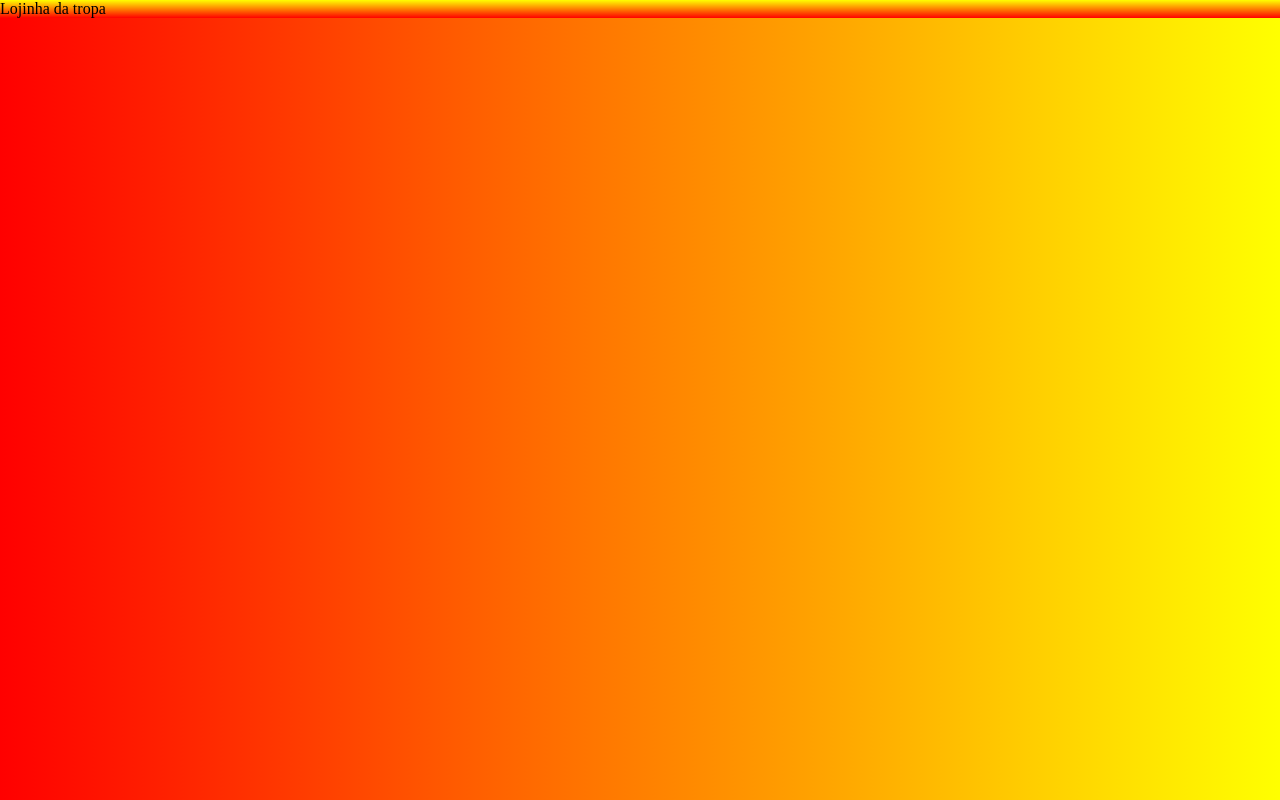
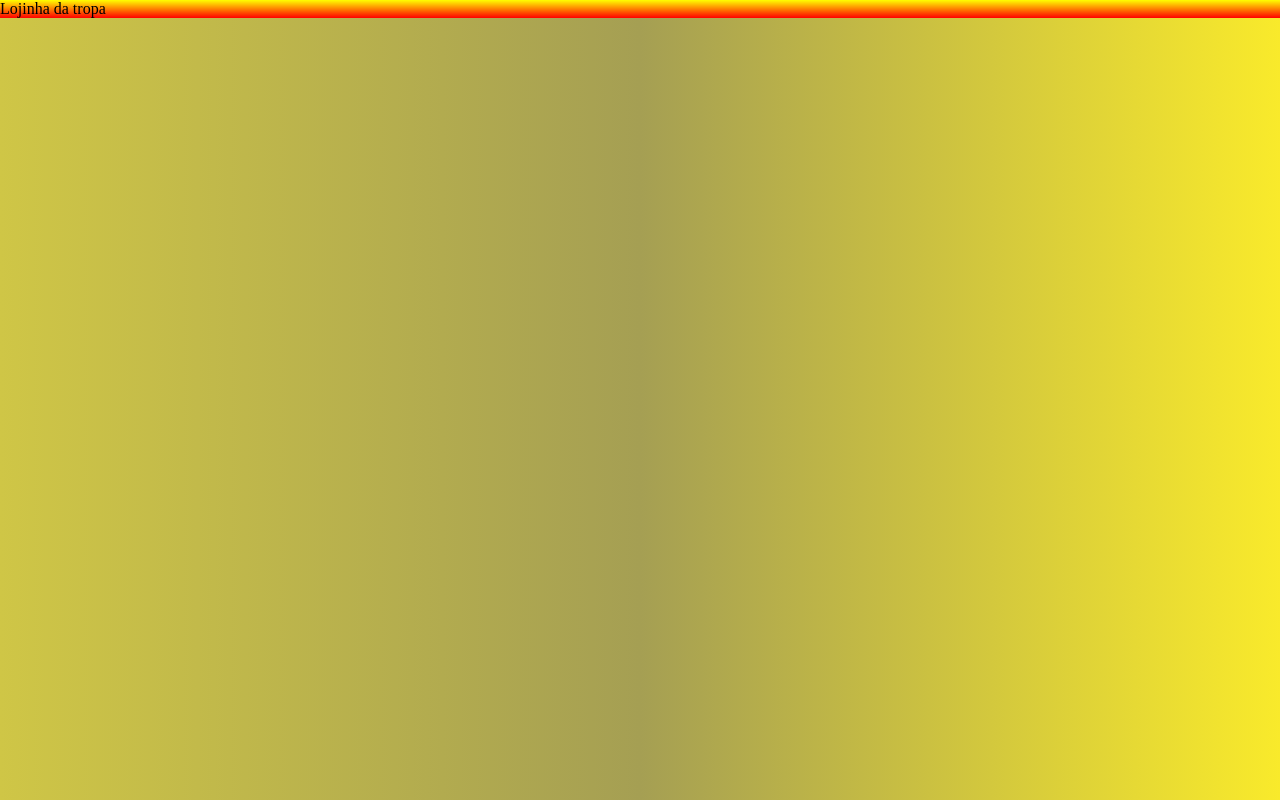
Before and after one commit to professor-weslly/gradiente_3B, a plain HTML site: page index.html in a window 1280 px wide. Drawn offline with Linux system fonts and the light colour scheme.

Commit message:
Update index.html

```diff
--- a/index.html
+++ b/index.html
@@ -12,7 +12,7 @@
         }
 
         body {
-            background: linear-gradient(to right, red, yellow);
+            background: linear-gradient(to right, #CFC646, #A59F53, #F9EA2B);
             min-height: 100vh;
         }
 
```
